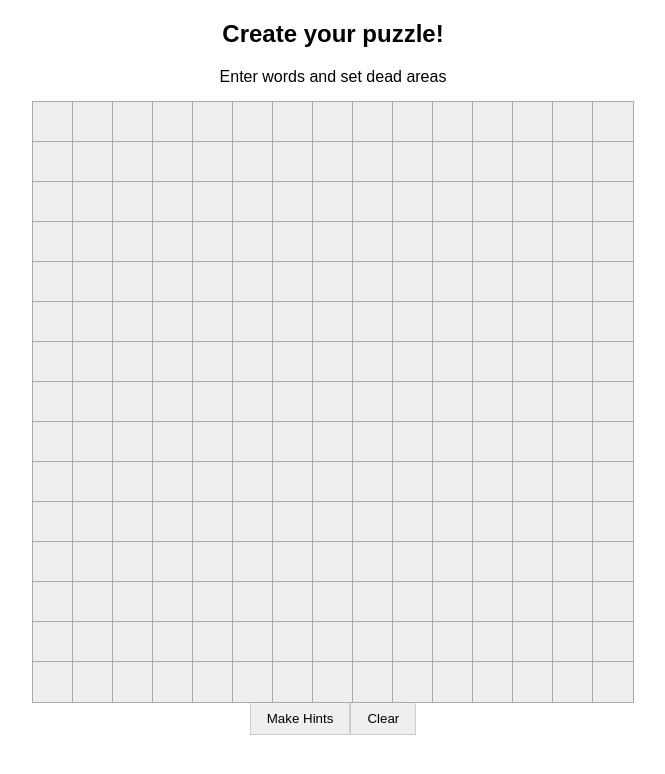
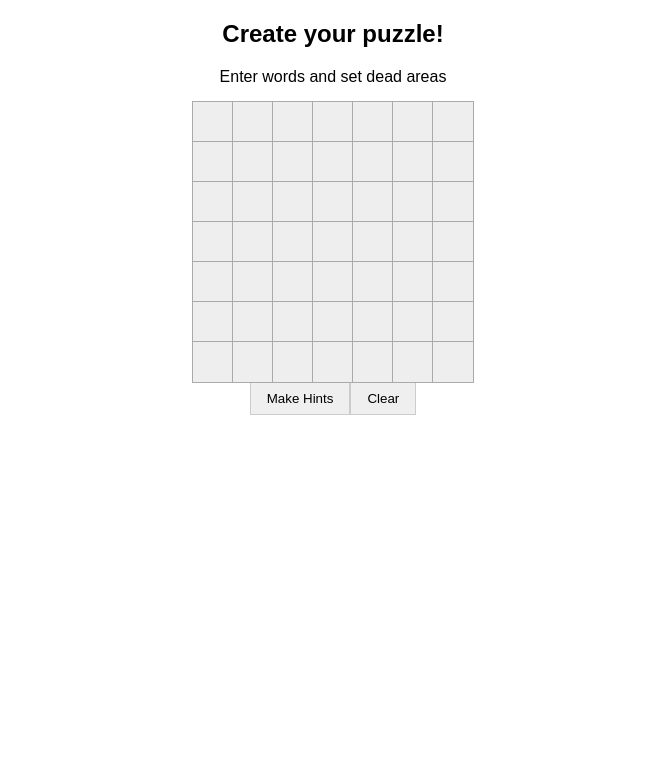
Before and after one commit to akiryk/crossword, a React (Create React App) app: page / in a window 1280 px wide. Shown: the top 774 px of the page, without its empty margins (307-972 px from the left). Built offline with nearby package versions, Linux system fonts and the light colour scheme.

Commit message:
save hints to context

```diff
--- a/src/App.js
+++ b/src/App.js
@@ -10,6 +10,7 @@ import {
   SPAN,
 } from "./utils/constants";
 import HintingForm from "./components/HintingForm";
+import CrosswordContextProvider from "./context/CrosswordContextProvider";
 
 function App() {
   const [shouldShowHintingForm, setShouldShowHintingForm] = useState(false);
@@ -91,20 +92,18 @@ function App() {
     grid.finalizeAnswers();
     setShouldShowHintingForm(true);
   }
-
   return (
     <div className="App">
+      <CrosswordContextProvider>
         <h2>{PHASE_TITLES[ANSWER_PHASE]}</h2>
         <p>{PHASE_DESCRIPTIONS[ANSWER_PHASE]}</p>
         <div className="Wrapper">
-        <CrosswordContainer
-          grid={grid}
-          isCellEditingDisabled={shouldShowHintingForm}
-        />
+          <CrosswordContainer grid={grid} />
           <Button onClick={makeHints}>Make Hints</Button>
           <Button onClick={handleClearPuzzle}>Clear</Button>
           {shouldShowHintingForm && <HintingForm grid={grid} />}
         </div>
+      </CrosswordContextProvider>
     </div>
   );
 }
--- a/src/App.scss
+++ b/src/App.scss
@@ -1,5 +1,5 @@
-$span: 15;
-$totalCells: $span * $span;
+$span: 30;
+$maxTotalCells: $span * $span;
 
 .App {
   font-family: sans-serif;
@@ -12,8 +12,8 @@ $totalCells: $span * $span;
   --highlight: rgb(255, 234, 217);
   --darkHighlight: rgb(73, 73, 73);
   --cellSize: 40px;
-  --span: 15;
-  --totalCells: calc(15 * 15);
+  // --span: 15;
+  // --totalCells: calc(15 * 15);
 }
 
 *,
@@ -23,19 +23,18 @@ $totalCells: $span * $span;
 }
 
 .Wrapper {
-  max-width: calc(var(--span) * var(--cellSize));
+  // max-width: calc(var(--span) * var(--cellSize));
   margin: auto;
 }
 
 .Crossword {
+  position: relative;
+}
+
+.Row {
   display: flex;
   justify-content: center;
   flex-wrap: wrap;
-  position: relative;
-}
-
-.Crossword--pattern .cell {
-  cursor: pointer;
 }
 
 .cell {
@@ -65,6 +64,11 @@ $totalCells: $span * $span;
 .cell--live {
   background-color: #fff;
 }
+
+.cell--inSelectedRowOrColumn {
+  background-color: #eafffb;
+}
+
 .cell--dead {
   background-color: #000;
 }
@@ -77,25 +81,15 @@ $totalCells: $span * $span;
   background-color: transparent;
 }
 
-.cell--inSelectedRowOrColumn {
-  background-color: #eafffb;
-}
-
 .cellWrapper {
   display: inline-block;
   position: relative;
 }
 
-.cellWrapper--numbered::before {
+.displayNumber {
   position: absolute;
   left: 2px;
   top: 1px;
   font-size: 12px;
   color: #555;
 }
-
-@for $i from 1 through $totalCells {
-  .cellWrapper--number-#{$i}::before {
-    content: "#{$i}";
-  }
-}
--- a/src/components/CellUI.js
+++ b/src/components/CellUI.js
@@ -40,8 +40,8 @@ function CellUI({
       setValue(newCellData.value);
       setIsInSelectedRowOrColumn(newCellData.isInSelectedRowOrColumn);
       if (newCellData.cellHasFocus) {
+        inputRef.current.focus();
         inputRef.current.select();
-        inputRef.current.focus();
         grid.highlightDirection(cell);
       }
     });
@@ -52,11 +52,6 @@ function CellUI({
     if (value) {
       cell.setValue(value.slice(-1).toUpperCase());
       goToNextCell({ row, column });
-    } else {
-      if (event.nativeEvent?.inputType === NATIVE_DELETE_EVENT) {
-        cell.setValue(value.slice(-1).toUpperCase());
-        goToPreviousCell({ row, column });
-      }
     }
   }
 
@@ -69,6 +64,7 @@ function CellUI({
         grid.toggleGridDirection(cell);
         break;
       case DELETE_KEY:
+        cell.setValue("");
         if (directionMode === GO_LEFT_TO_RIGHT) {
           goToNextCell({
             row,
@@ -135,9 +131,7 @@ function CellUI({
   }
   // use wrapperClasses for the cell number only
   let wrapperClasses = "cellWrapper";
-  if (displayNumber) {
-    wrapperClasses += ` cellWrapper--numbered cellWrapper--number-${displayNumber}`;
-  }
+
   return (
     <div className={wrapperClasses}>
       <input
@@ -149,6 +143,9 @@ function CellUI({
         onClick={handleClick}
         onFocus={handleCellHasFocus}
       />
+      {!!displayNumber && (
+        <span className="displayNumber">{displayNumber}</span>
+      )}
     </div>
   );
 }
--- a/src/components/Crossword.js
+++ b/src/components/Crossword.js
@@ -1,7 +1,6 @@
 import React from "react";
 import CellUI from "./CellUI";
-
-import { ANSWER_PHASE, SPAN } from "../utils/constants";
+import { SPAN } from "../utils/constants";
 
 export default function Crossword({
   grid,
@@ -12,11 +11,19 @@ export default function Crossword({
   if (!grid) {
     return null;
   }
+
+  // get array of Cells from the Grid class
   const { cellsArray } = grid;
-  return (
-    <div className="Crossword">
-      <div className="highliter" />
-      {cellsArray.map((cell) => (
+  const rows = [];
+
+  // Create an array of rows, then use a loop to add groups of Cells
+  // equal to the puzzle's span to a row group. E.g. if the SPAN is 10,
+  // we will create 10 rows of 10 Cells each.
+  for (let i = 0; i < cellsArray.length; i += SPAN) {
+    const row = [];
+    for (let j = i; j < i + SPAN; j++) {
+      const cell = cellsArray[j];
+      row.push(
         <CellUI
           row={cell.y}
           column={cell.x}
@@ -27,7 +34,15 @@ export default function Crossword({
           key={cell.id}
           isCellEditingDisabled={isCellEditingDisabled}
         />
-      ))}
+      );
+    }
+    rows.push(row);
+  }
+  return (
+    <div className="Crossword">
+      {rows.map((row) => {
+        return <div className="Row">{row}</div>;
+      })}
     </div>
   );
 }
--- a/src/components/CrosswordContainer.js
+++ b/src/components/CrosswordContainer.js
@@ -1,4 +1,4 @@
-import React, { useState, useEffect } from "react";
+import React from "react";
 import Crossword from "./Crossword";
 
 import {
--- a/src/components/HintingForm.js
+++ b/src/components/HintingForm.js
@@ -1,19 +1,42 @@
 import React, { useState, useEffect } from "react";
-
+import { useCrosswordContext } from "../context/CrosswordContextProvider";
 const HINT_SIZE = "50";
 
-// const HintingForm = ({ onSubmit }) => {
-//   return (
+const saveData = ({
+  acrossWordHintFields,
+  downWordHintFields,
+  setAcrossHints,
+  setDownHints,
+}) => {
+  return new Promise((resolve, reject) => {
+    setAcrossHints(acrossWordHintFields);
+    setDownHints(downWordHintFields);
+    setTimeout(() => {
+      resolve();
+    }, 300);
+  });
+};
 
-//   );
-// };
+const redirectToGameView = () => {
+  console.log("Redirect!");
+};
 
 const HintingFormContainer = ({ grid }) => {
+  const { setAcrossHints, setDownHints, acrossHints, downHints } =
+    useCrosswordContext();
   const { startCellsWordsAcross, startCellsWordsDown } = grid;
+
   const handleSubmit = (event) => {
     event.preventDefault();
-    console.table(acrossWordHintFields);
-    console.table(downWordHintFields);
+    saveData({
+      acrossWordHintFields,
+      downWordHintFields,
+      setAcrossHints,
+      setDownHints,
+    }).then(() => {
+      console.table(acrossHints);
+      console.table(downHints);
+    });
   };
   const [acrossWordHintFields, setAcrossWordHintFields] = useState([]);
   const [downWordHintFields, setDownWordHintFields] = useState([]);
--- /dev/null
+++ b/src/context/CrosswordContextProvider.js
@@ -0,0 +1,22 @@
+import React, { createContext, useContext, useState } from "react";
+
+const CrosswordContext = createContext();
+
+const CrosswordContextProvider = ({ children }) => {
+  const [acrossHints, setAcrossHints] = useState([]);
+  const [downHints, setDownHints] = useState([]);
+
+  return (
+    <CrosswordContext.Provider
+      value={{ acrossHints, setAcrossHints, downHints, setDownHints }}
+    >
+      {children}
+    </CrosswordContext.Provider>
+  );
+};
+
+export const useCrosswordContext = () => {
+  return useContext(CrosswordContext);
+};
+
+export default CrosswordContextProvider;
--- a/src/utils/constants.js
+++ b/src/utils/constants.js
@@ -18,6 +18,6 @@ export const PHASE_DESCRIPTIONS = {
   [ANSWER_PHASE]: "Enter words and set dead areas",
   [HINT_PHASE]: "Enter for each of your answers",
 };
-export const SPAN = 15;
+export const SPAN = 7;
 export const WHITE_CELL = "LIVE"; // a cell that you can make a guess about
 export const BLACK_CELL = "DEAD"; // a "black" cell -- you can't guess it
```
Lines whose indentation alone changed are shown as unchanged.
